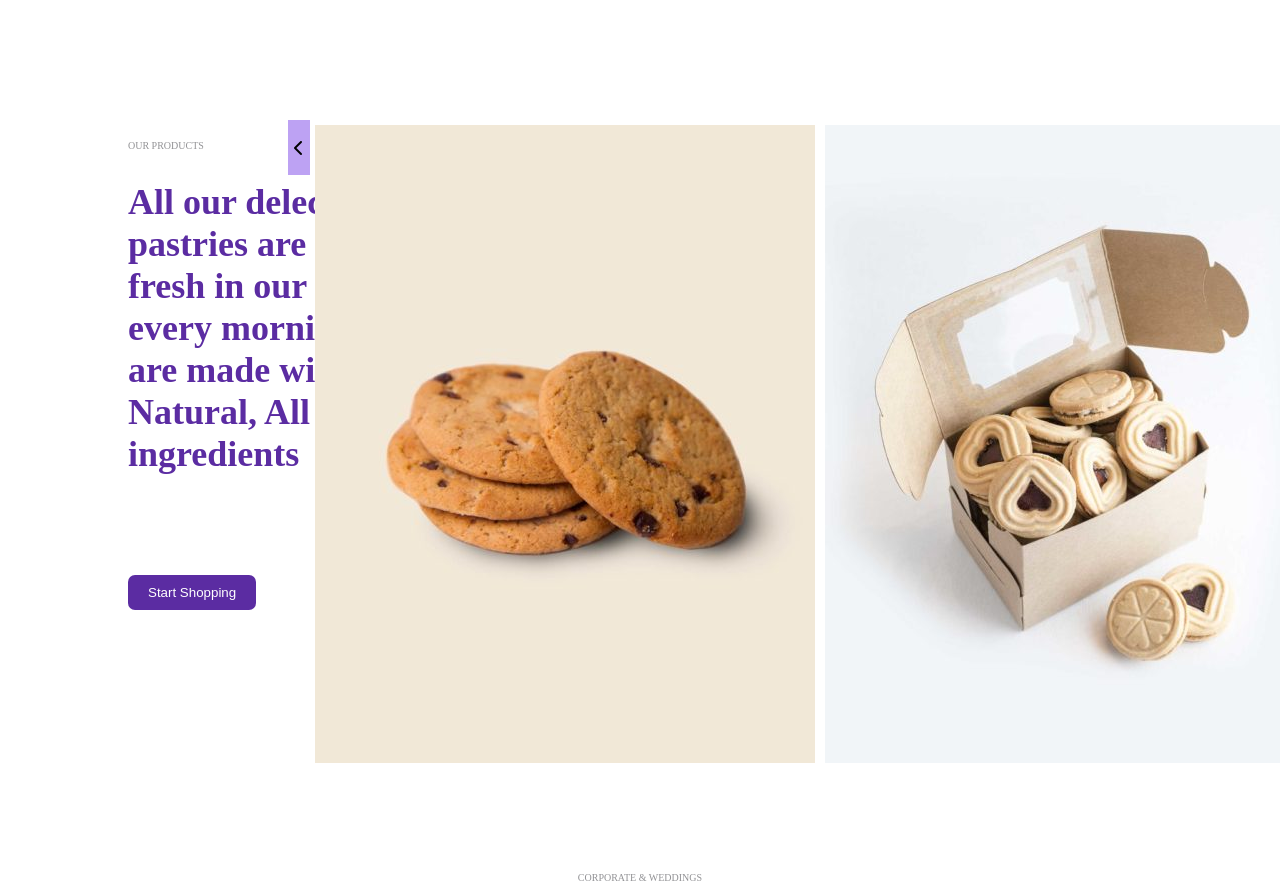
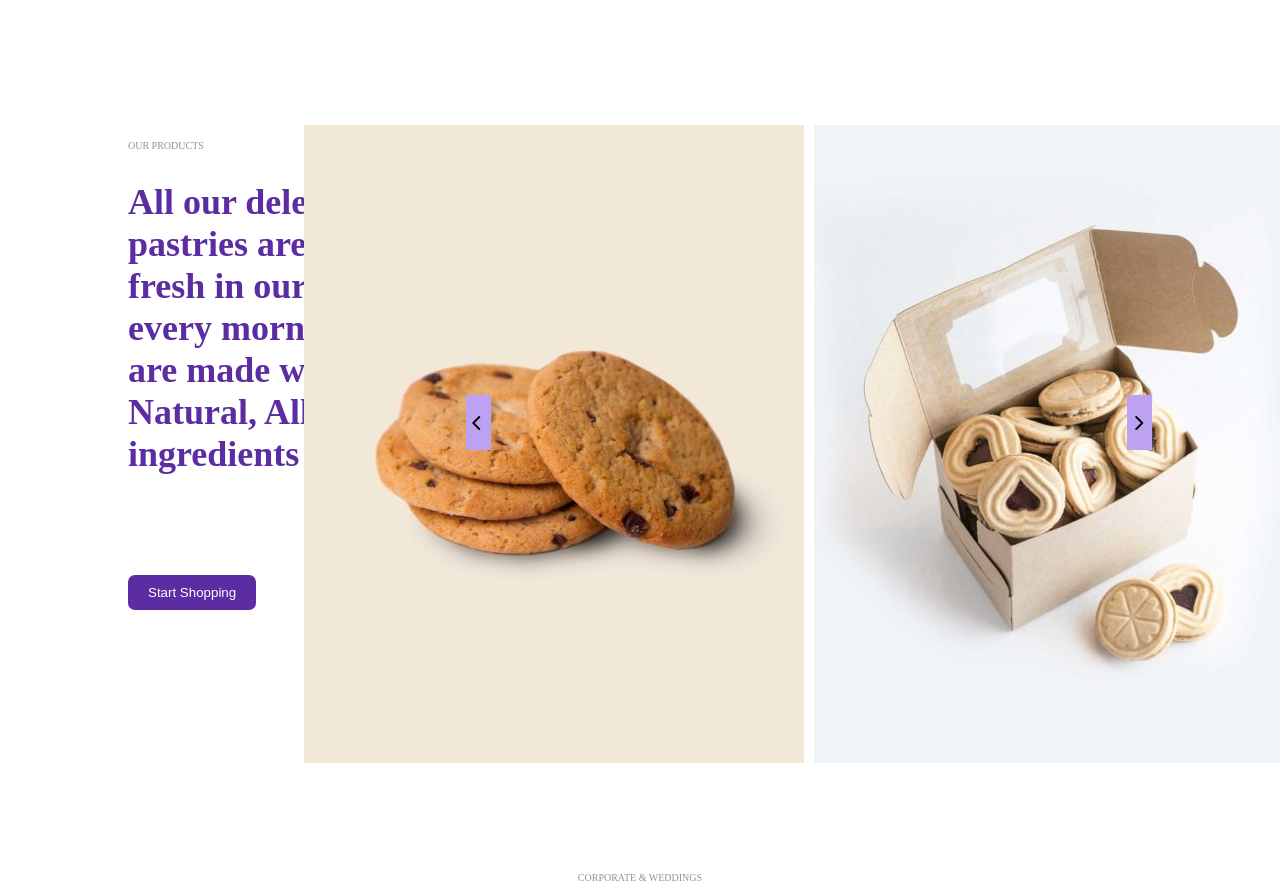
Before and after one commit to Runatorium/proj-html-vuejs, a Vue app: page / in a window 1280 px wide. Shown: the part 880-1769 px from the top of the page. Built offline with nearby package versions, Linux system fonts and the light colour scheme.

Commit message:
Visual Fixes and Minor Adjustments

```diff
--- a/src/components/MyProductSection.vue
+++ b/src/components/MyProductSection.vue
@@ -28,6 +28,9 @@ export default{
             <div class="productcarousel d-flex">
                 <div id="arrows">
                     <i id="center" class="fa-solid fa-chevron-left"></i>
+                </div>
+                <div id="arrowsright">
+                    <i id="center" class="fa-solid fa-chevron-right"></i>
                 </div>
                 <div v-for="product in store.products">
                     <img :src="product.imgurl" alt="">
@@ -69,6 +72,20 @@ export default{
   margin: 0;
 }
 #arrows{
+    position: absolute;
+    margin-right: 51.6%;
+    margin-top: 475px;
+    height: 45px;
+    width: 15px;
+    background-color: var(--Perfume);
+    display: flex;
+    flex-direction: column;
+    justify-content: center;
+}
+#arrowsright{
+    position: absolute;
+    margin-left: 51.7%;
+    margin-top: 475px;
     height: 45px;
     width: 15px;
     background-color: var(--Perfume);
```
